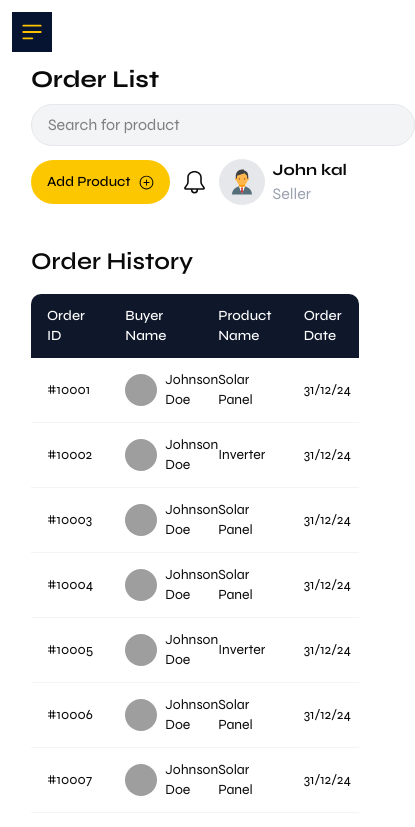
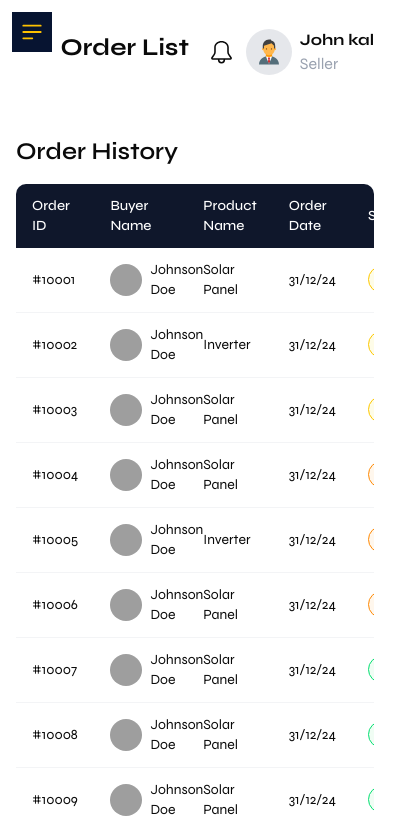
Before and after one commit to istiakiraz/Resolaring, a React (Vite) app: page /dashboard/order in a window 390 px wide. Shown: the top 827 px of the page, 415 px wide, since content can reach past the window. Built offline with nearby package versions, Linux system fonts and the light colour scheme; grey boxes are pictures that could not be loaded.

Commit message:
dashboard responsive

```diff
--- a/src/layouts/DashboardLayouts.jsx
+++ b/src/layouts/DashboardLayouts.jsx
@@ -41,8 +41,6 @@ export default function DashboardLayouts() {
       }
     })
   }
-
-
   const [isDrawerOpen, setIsDrawerOpen] = useState(false);
 
   const toggleDrawer = () => {
@@ -96,9 +94,6 @@ export default function DashboardLayouts() {
                   <path d="M6 18L18 6M6 6l12 12" />
                 </svg>
               </button>
-
-
-
             </div>
           </div>
         </div>
--- a/src/pages/Dashboard/Account/Accounts.jsx
+++ b/src/pages/Dashboard/Account/Accounts.jsx
@@ -33,14 +33,14 @@ export default function Accounts() {
     }
 
   return (
-   <div className="w-11/12 mx-auto  bg-white ">
+   <div className="md:w-11/12 mx-auto -mt-14 bg-white ">
 
      {/* top bar */}
-                <nav className='flex flex-col lg:flex-row  items-start justify-between' >
+                <nav className='flex   items-center sticky top-0 bg-white py-5 justify-end gap-5  lg:justify-between' >
                     <h2 className='text-2xl lg:text-3xl mb-2 lg:mb-0 font-bold' >Account Settings</h2>
-                    <div className='flex flex-wrap  items-center gap-3' >
-                        <input placeholder='Search for product' className=' px-4 py-2 w-96 rounded-full border bg-gray-100 border-gray-200' type="text" name="" id="" />
-                        <PrimaryButton className='w-fit' icon={GoPlusCircle} >
+                    <div className='flex  items-center gap-3' >
+                        <input placeholder='Search for product' className=' px-4 hidden xl:block py-2 w-96 rounded-full border bg-gray-100 border-gray-200' type="text" name="" id="" />
+                        <PrimaryButton className='w-fit hidden md:flex' icon={GoPlusCircle} >
                             Add Product
                         </PrimaryButton>
                         <GoBell size={25} />
--- a/src/pages/Dashboard/AddNewListing/UploadProduct.jsx
+++ b/src/pages/Dashboard/AddNewListing/UploadProduct.jsx
@@ -17,13 +17,13 @@ import { FcBusinessman } from 'react-icons/fc';
 export default function UploadProduct() {
 
   return (
-    <div className="w-11/12 mx-auto">
+    <div className="md:w-11/12 -mt-14 mx-auto">
 
 
  {/* top bar */}
-        <nav className='flex flex-col lg:flex-row  items-start justify-between' >
-            <h2 className='text-2xl lg:text-3xl mb-2 lg:mb-0 font-bold' >Add New Listing</h2>
-            <div className='flex flex-wrap items-center gap-3' >
+        <nav className='flex sticky top-0 bg-white py-5   items-center justify-end gap-5 md:gap-0 lg:justify-between' >
+            <h2 className='md:text-2xl text-xl lg:text-3xl mb-2 lg:mb-0 font-bold' >Add New Listing</h2>
+            <div className='flex  items-center gap-3' >
 
                 <GoBell size={25} />
 
--- a/src/pages/Dashboard/ManageListings/ManageListings.jsx
+++ b/src/pages/Dashboard/ManageListings/ManageListings.jsx
@@ -144,14 +144,14 @@ export default function ManageListings() {
 
 
   return (
-    <div className='w-11/12 mx-auto'>
+    <div className='md:w-11/12 mx-auto'>
 
          {/* top bar */}
-                <nav className='flex flex-col lg:flex-row  items-start justify-between' >
-                    <h2 className='text-2xl lg:text-3xl mb-2 lg:mb-0 font-bold' >Manage Listings</h2>
-                    <div className='flex flex-wrap  items-start lg:items-center gap-3' >
-                        <input placeholder='Search for product' className=' px-4 py-2 lg:w-96 rounded-full border bg-gray-100 border-gray-200' type="text" name="" id="" />
-                        <PrimaryButton className='w-fit' icon={GoPlusCircle} >
+                <nav className='flex sticky top-0 bg-white py-5 -mt-14 items-center justify-end gap-5 lg:justify-between' >
+                    <h2 className='md:text-2xl text-xl lg:text-3xl w-fit mb-2 lg:mb-0 font-bold' >Manage Listings</h2>
+                    <div className='flex   items-center lg:items-center gap-3' >
+                        <input placeholder='Search for product' className=' px-4 py-2 hidden xl:block lg:w-96 rounded-full border bg-gray-100 border-gray-200' type="text" name="" id="" />
+                        <PrimaryButton className=' hidden md:flex w-fit' icon={GoPlusCircle} >
                             Add Product
                         </PrimaryButton>
                         <GoBell size={25} />
@@ -169,7 +169,7 @@ export default function ManageListings() {
 
          <div className='py-10' >
               <h2 className="text-2xl font-semibold mb-4">Listings</h2>
-              <div className="overflow-x-auto rounded-lg border border-gray-100 shadow-sm">
+              <div className="overflow-x-auto rounded-lg ">
                 <table className="min-w-full text-left text-sm">
                   <thead className="bg-slate-900 text-white">
                     {table.getHeaderGroups().map((headerGroup) => (
--- a/src/pages/Dashboard/OrderList/Order.jsx
+++ b/src/pages/Dashboard/OrderList/Order.jsx
@@ -6,13 +6,13 @@ import { FcBusinessman } from 'react-icons/fc';
 
 export default function Order() {
   return (
-    <div className='w-11/12 mx-auto' >
+    <div className='md:w-11/12 -mt-14 mx-auto' >
          {/* top bar */}
-                <nav className='flex flex-col lg:flex-row  items-start justify-between' >
+                <nav className='flex  items-center bg-white justify-end sticky top-0 py-5 gap-5  lg:justify-between' >
                     <h2 className='text-2xl lg:text-3xl mb-2 lg:mb-0 font-bold' >Order List</h2>
-                    <div className='flex flex-wrap items-center gap-3' >
-                        <input placeholder='Search for product' className=' px-4 py-2 w-96 rounded-full border bg-gray-100 border-gray-200' type="text" name="" id="" />
-                        <PrimaryButton className='w-fit' icon={GoPlusCircle} >
+                    <div className='flex  items-center gap-3' >
+                        <input placeholder='Search for product' className=' px-4 py-2 w-96 hidden xl:block rounded-full border bg-gray-100 border-gray-200' type="text" name="" id="" />
+                        <PrimaryButton className=' hidden md:flex w-fit' icon={GoPlusCircle} >
                             Add Product
                         </PrimaryButton>
                         <GoBell size={25} />
@@ -26,7 +26,6 @@ export default function Order() {
                         </div>
                     </div>
                 </nav>
-
        <div className='py-10' >
          <OverTable></OverTable>
        </div>
--- a/src/pages/Dashboard/Overview/Overview.jsx
+++ b/src/pages/Dashboard/Overview/Overview.jsx
@@ -8,14 +8,14 @@ import OverTable from '../../../components/OverviewComponents/OverTable';
 
 export default function Overview() {
   return (
-    <div className=' lg:w-11/12 mx-auto' >
+    <div className=' lg:w-11/12 -mt-14 mx-auto' >
 
         {/* top bar */}
-        <nav className='flex   sticky top-0 z-20 bg-white py-5 items-center justify-between' >
-            <h2 className='text-2xl lg:text-3xl mb-2 lg:mb-0 font-bold' >Overview</h2>
-            <div className='flex flex-wrap  items-center gap-3' >
+        <nav className='flex   sticky top-0 z-20 bg-white py-5 items-center justify-end gap-5 lg:gap-0 lg:justify-between' >
+            <h2 className='md:text-2xl text-xl lg:text-3xl mb-2 lg:mb-0 font-bold' >Overview</h2>
+            <div className='flex  items-center gap-3' >
                 <input placeholder='Search for product' className=' px-4 py-2 hidden xl:block xl:w-96 rounded-full border bg-gray-100 border-gray-200' type="text" name="" id="" />
-                <PrimaryButton className='w-fit' icon={GoPlusCircle} >
+                <PrimaryButton className=' hidden md:flex w-fit' icon={GoPlusCircle} >
                     Add Product
                 </PrimaryButton>
                 <GoBell size={25} />
```
